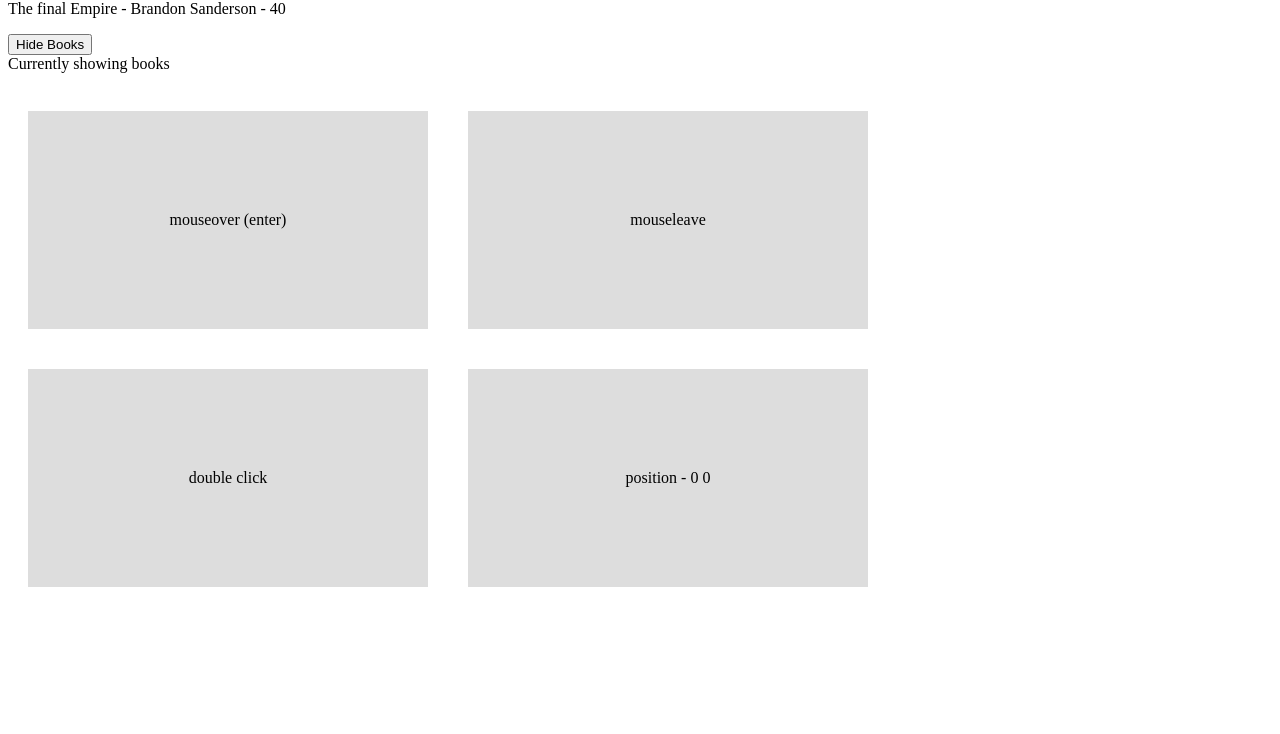
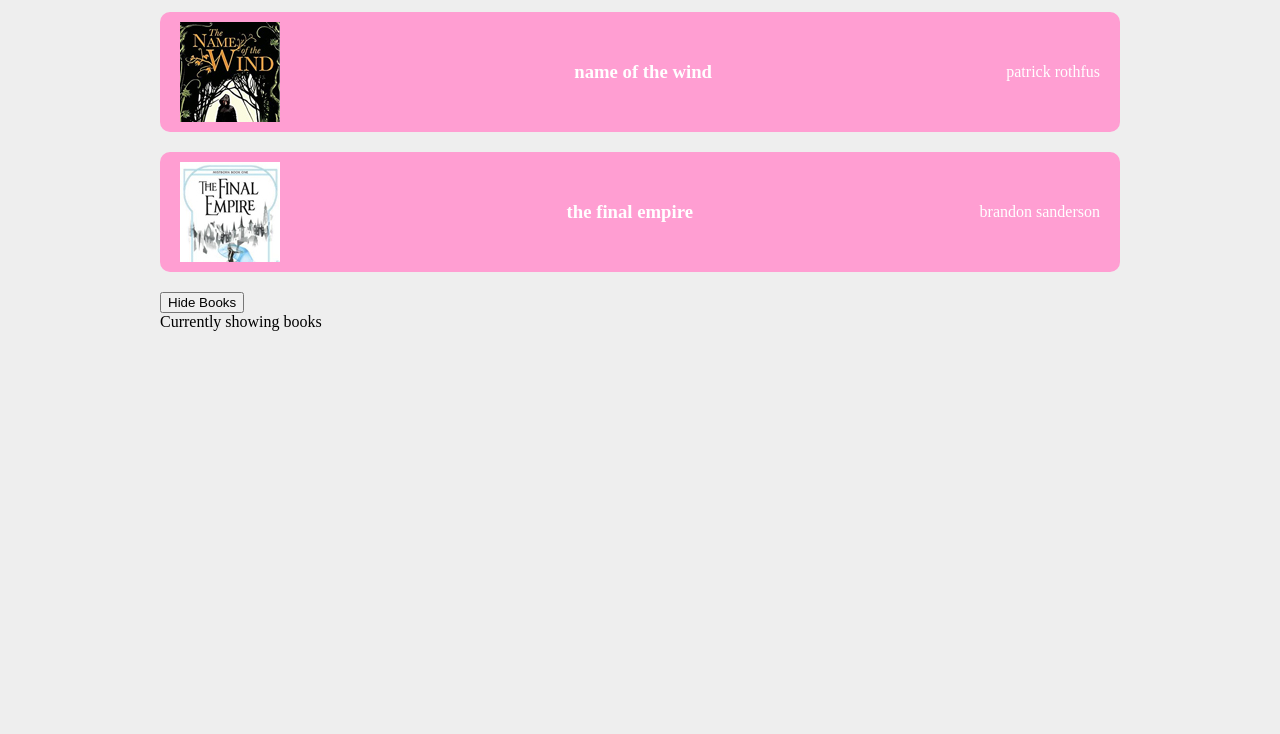
Before and after one commit to Jonnybuoy/vuejs-learning, a plain HTML site: page index.html in a window 1280 px wide. Shown: the part 66-800 px from the top of the page. Drawn offline with nearby package versions, Linux system fonts and the light colour scheme.

Commit message:
attribute-binding, computed properties

```diff
--- a/app.js
+++ b/app.js
@@ -1,29 +1,27 @@
  const app = Vue.createApp({
      data() {
          return {
+             url: "https://jkaberere-portfolio.netlify.app/",
              showBooks: true,
-             title: "The final Empire",
-             author: 'Brandon Sanderson',
-             age: 40,
-             x: 0,
-             y: 0
-
+             books: [{ title: 'name of the wind', author: 'patrick rothfus', img: 'assets/1.jpg', isFav: true },
+                 { title: 'the way of the kings', author: 'brandon sanderson', img: 'assets/2.jpg', isFav: false },
+                 { title: 'the final empire', author: 'brandon sanderson', img: 'assets/3.jpg', isFav: true }
+             ],
          }
      },
      methods: {
          toggleShowBooks() {
              this.showBooks = !this.showBooks
          },
-         handleEvent(e) {
-             console.log(e, e.type)
-
-         },
-         handleMousemove(e) {
-             this.x = e.offsetX
-             this.y = e.offsetY
+         toggleFaveBook(book) {
+             book.isFav = !book.isFav
 
          }
-
+     },
+     computed: {
+         filteredBooks() {
+             return this.books.filter((book) => book.isFav)
+         }
      }
  })
 
--- a/index.html
+++ b/index.html
@@ -14,14 +14,54 @@
             margin: 20px;
             display: inline-block;
         }
+
+        body {
+            background: #eee;
+            max-width: 960px;
+            margin: 20px auto;
+        }
+
+        p,
+        h3,
+        ul {
+            margin: 0;
+            padding: 0;
+        }
+
+        li {
+            list-style-type: none;
+            background: #fff;
+            margin: 20px auto;
+            padding: 10px 20px;
+            border-radius: 10px;
+            display: flex;
+            align-items: center;
+            justify-content: space-between;
+        }
+
+        li.fav {
+            background: #ff9ed2;
+            color: white;
+        }
     </style>
 </head>
 
 <body>
     <h1>Hello, Vue :)</h1>
     <div id="app">
+        <!---- attribute binding ---->
+        <!-- <a :href="url">My portfolio</a> -->
+        <!-- <a v-bind:href="url">My portfolio</a>  -->
+
+
         <div v-if="showBooks">
-            <p>{{ title }} - {{ author }} - {{ age }}</p>
+            <ul>
+                <li v-for="book in filteredBooks" :class="{fav: book.isFav}" @click="toggleFaveBook(book)">
+                    <img :src="book.img" :alt="book.title">
+                    <h3>{{ book.title }}</h3>
+                    <p>{{ book.author }}</p>
+                </li>
+            </ul>
         </div>
 
         <button @click="toggleShowBooks">
@@ -39,10 +79,10 @@
 
         <br>
         <!-- mouse events -->
-        <div class="box" @mouseover="handleEvent">mouseover (enter)</div>
+        <!-- <div class="box" @mouseover="handleEvent">mouseover (enter)</div>
         <div class="box" @mouseleave="handleEvent">mouseleave</div>
         <div class="box" @dblclick="handleEvent">double click</div>
-        <div class="box" @mousemove="handleMousemove">position - {{x}} {{y}}</div>
+        <div class="box" @mousemove="handleMousemove">position - {{x}} {{y}}</div> -->
 
     </div>
 
```
Also changed, not shown: assets/1.jpg (added), assets/2.jpg (added), assets/3.jpg (added).
